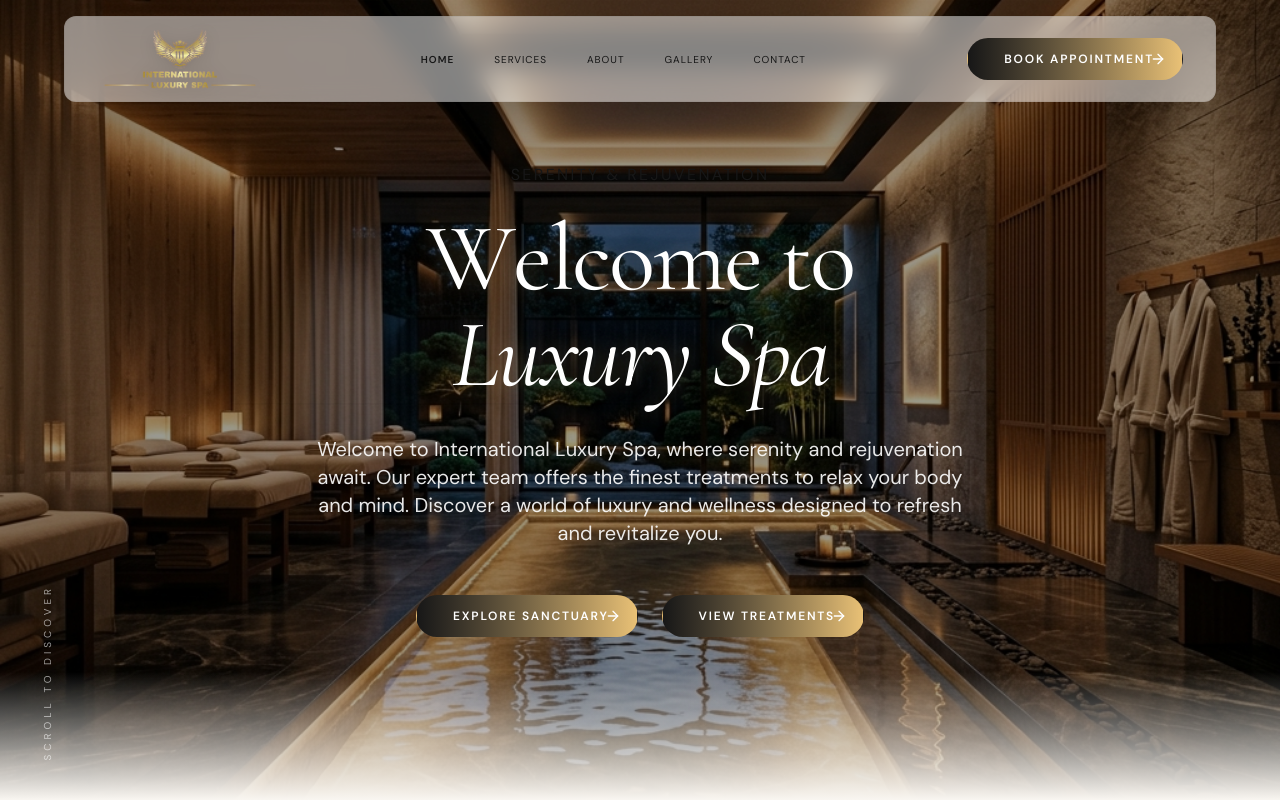
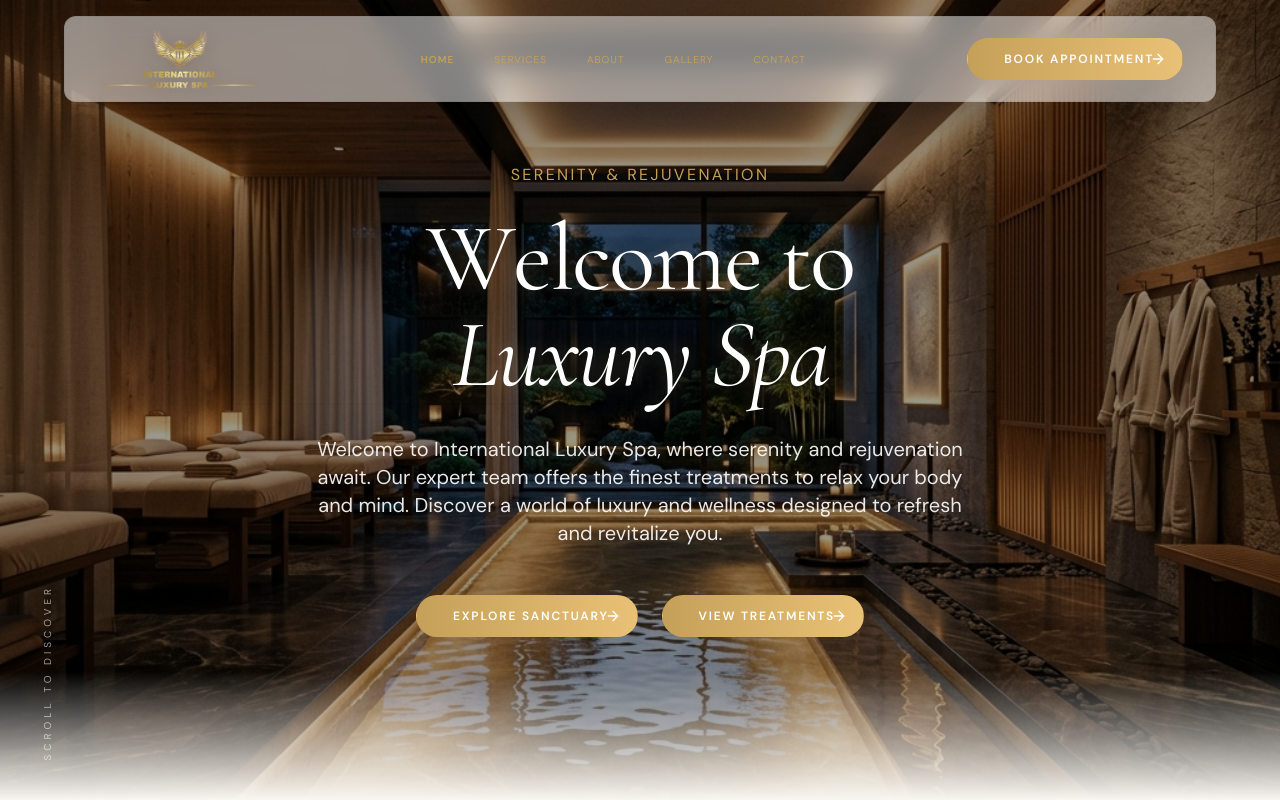
Before and after one commit to helloaaditya/111, a React (Vite) app: page / in a window 1280 px wide. Shown: the top 800 px of the page. Built offline with nearby package versions, Linux system fonts and the light colour scheme.

Commit message:
fix: replace generic shadcn CSS variables with 111 Spa gold-beige design tokens

```diff
--- a/src/index.css
+++ b/src/index.css
@@ -4,46 +4,33 @@
 @tailwind utilities;
 
 :root {
-  --background: oklch(1 0 0);
-  --foreground: oklch(0.145 0 0);
-  --card: oklch(1 0 0);
-  --card-foreground: oklch(0.145 0 0);
-  --popover: oklch(1 0 0);
-  --popover-foreground: oklch(0.145 0 0);
-  --primary: oklch(0.205 0 0);
-  --primary-foreground: oklch(0.985 0 0);
-  --secondary: oklch(0.97 0 0);
-  --secondary-foreground: oklch(0.205 0 0);
-  --muted: oklch(0.97 0 0);
-  --muted-foreground: oklch(0.556 0 0);
-  --accent: oklch(0.97 0 0);
-  --accent-foreground: oklch(0.205 0 0);
-  --destructive: oklch(0.577 0.245 27.325);
-  --border: oklch(0.922 0 0);
-  --input: oklch(0.922 0 0);
-  --ring: oklch(0.708 0 0);
+  /* === 111 International Spa Design Tokens === */
+  --background: #F6F3EE;
+  --foreground: #1E1E1E;
+  --card: #FFFFFF;
+  --card-foreground: #1E1E1E;
+  --popover: #FFFFFF;
+  --popover-foreground: #1E1E1E;
+
+  /* Gold / Primary */
+  --primary: #C5A059;
+  --primary-foreground: #FFFFFF;
+
+  /* Sage Green / Secondary */
+  --secondary: #7A8572;
+  --secondary-foreground: #FFFFFF;
+
+  --muted: #F9F6F1;
+  --muted-foreground: #5A5A5A;
+
+  --accent: #EFE3D1;
+  --accent-foreground: #1E1E1E;
+
+  --destructive: #BA1A1A;
+  --border: #E8E2D9;
+  --input: #E8E2D9;
+  --ring: rgba(197, 160, 89, 0.5);
   --radius: 0.625rem;
-}
-
-.dark {
-  --background: oklch(0.145 0 0);
-  --foreground: oklch(0.985 0 0);
-  --card: oklch(0.205 0 0);
-  --card-foreground: oklch(0.985 0 0);
-  --popover: oklch(0.205 0 0);
-  --popover-foreground: oklch(0.985 0 0);
-  --primary: oklch(0.922 0 0);
-  --primary-foreground: oklch(0.205 0 0);
-  --secondary: oklch(0.269 0 0);
-  --secondary-foreground: oklch(0.985 0 0);
-  --muted: oklch(0.269 0 0);
-  --muted-foreground: oklch(0.708 0 0);
-  --accent: oklch(0.269 0 0);
-  --accent-foreground: oklch(0.985 0 0);
-  --destructive: oklch(0.704 0.191 22.216);
-  --border: oklch(1 0 0 / 10%);
-  --input: oklch(1 0 0 / 15%);
-  --ring: oklch(0.556 0 0);
 }
 
 @layer base {
```
